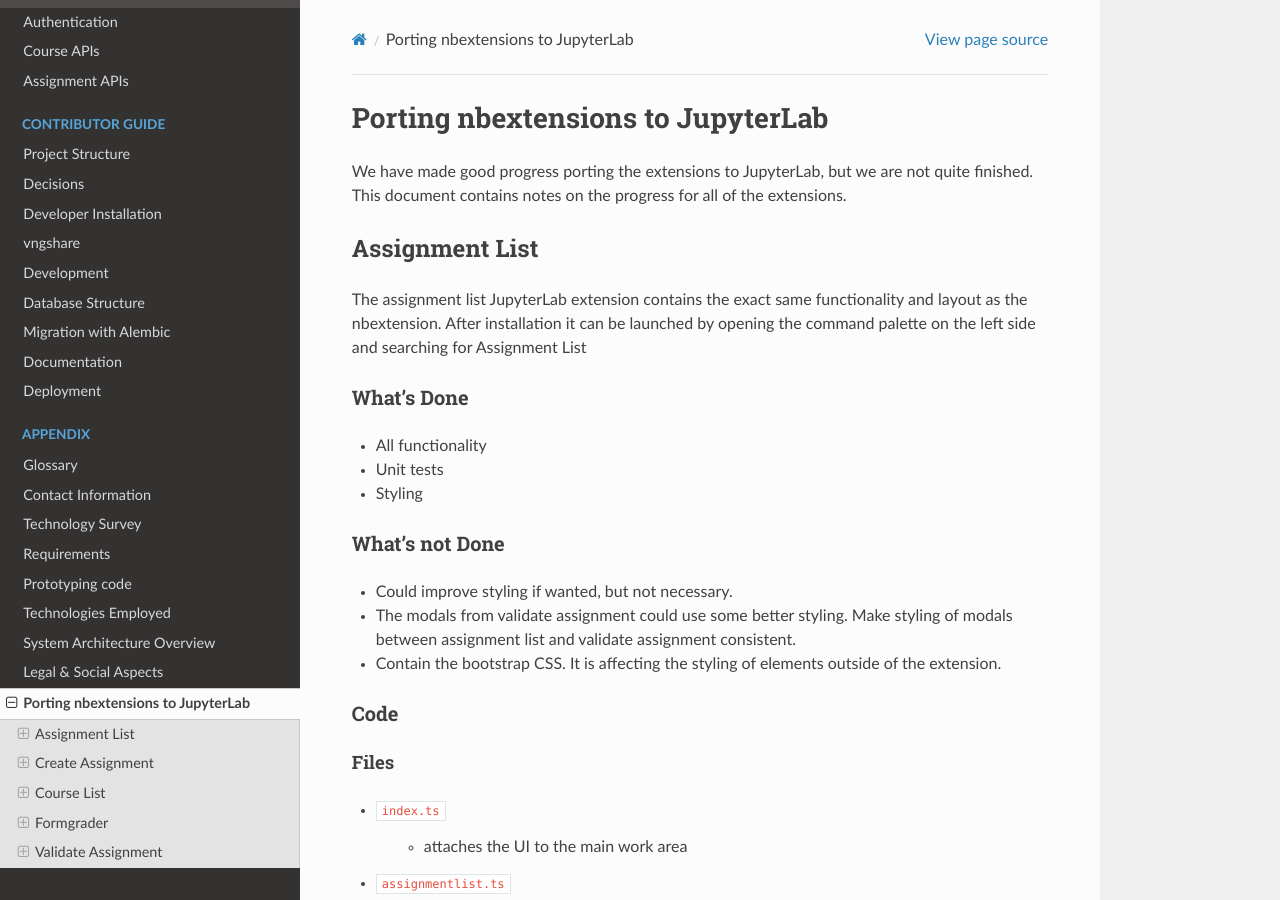
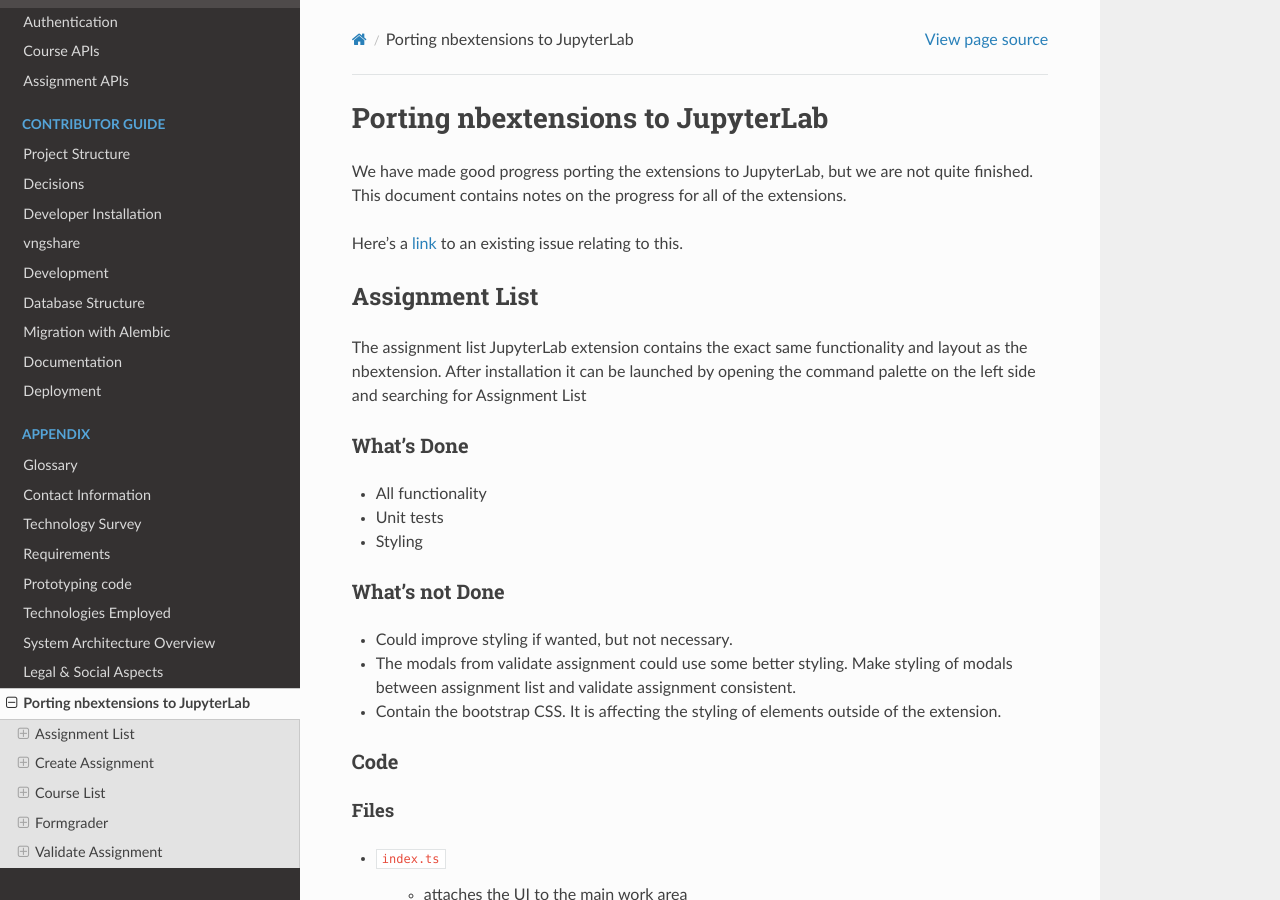
Before and after one commit to LibreTexts/ngshare, a Sphinx documentation site: the page built from docs/appendix/jupyterlab_extensions.rst, in a window 1280 px wide and 900 px high. Built offline with Sphinx 7.4.7 and the Read the Docs theme 2.0.0, drawn with Linux system fonts in a browser that asks for light colours.

Commit message:
add link

```diff
--- a/docs/appendix/jupyterlab_extensions.rst
+++ b/docs/appendix/jupyterlab_extensions.rst
@@ -2,6 +2,8 @@
 ==================================
 
 We have made good progress porting the extensions to JupyterLab, but we are not quite finished. This document contains notes on the progress for all of the extensions.
+
+Here's a `link <https://github.com/jupyter/nbgrader/issues/1006>`_ to an existing issue relating to this.
 
 Assignment List
 ---------------
```
